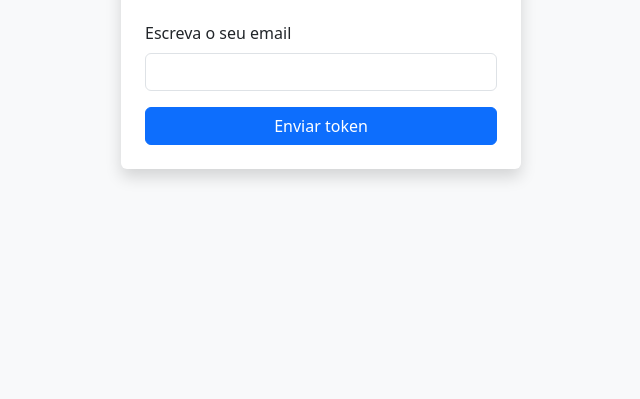
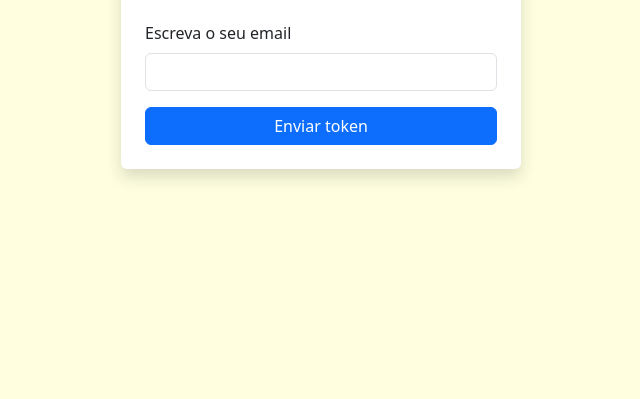
Before and after one commit to mayaraduartez/cartao-fidelidade, a plain HTML site: page views/recuperarSenha.html in a window 1280 px wide. Shown: the part 401-800 px from the top of the page, without its empty margins (319-959 px from the left). Drawn offline with nearby package versions, Linux system fonts and the light colour scheme.

Commit message:
Atualizei estilo com fundo amarelo na tela recuperarSenha

```diff
--- a/views/recuperarSenha.html
+++ b/views/recuperarSenha.html
@@ -10,6 +10,7 @@
     integrity="sha384-LN+7fdVzj6u52u30Kp6M/trliBMCMKTyK833zpbD+pXdCLuTusPj697FH4R/5mcr" crossorigin="anonymous">
 </head>
 
+<body class="fundo-amarelo">
 <body class="bg-light d-flex justify-content-center align-items-center vh-100">
   <div class="text-center p-4 bg-white rounded shadow" style="max-width: 400px; width: 100%;">
 
```
